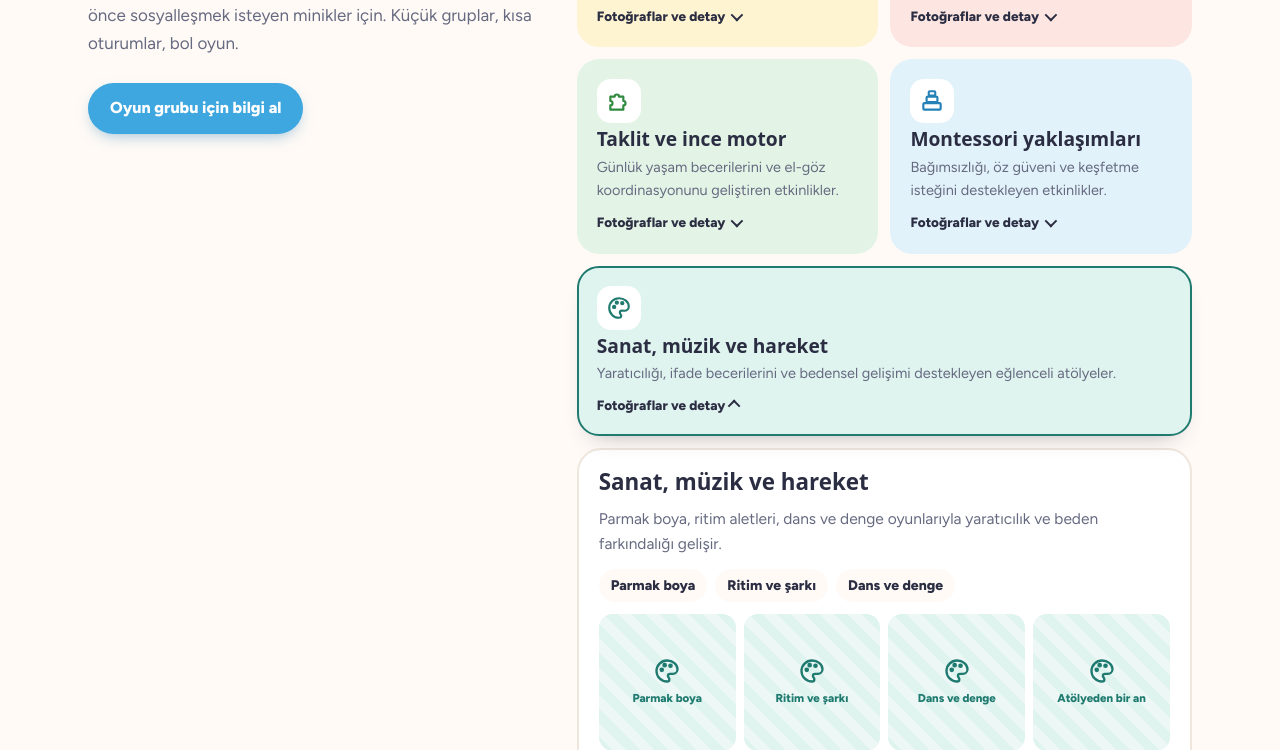
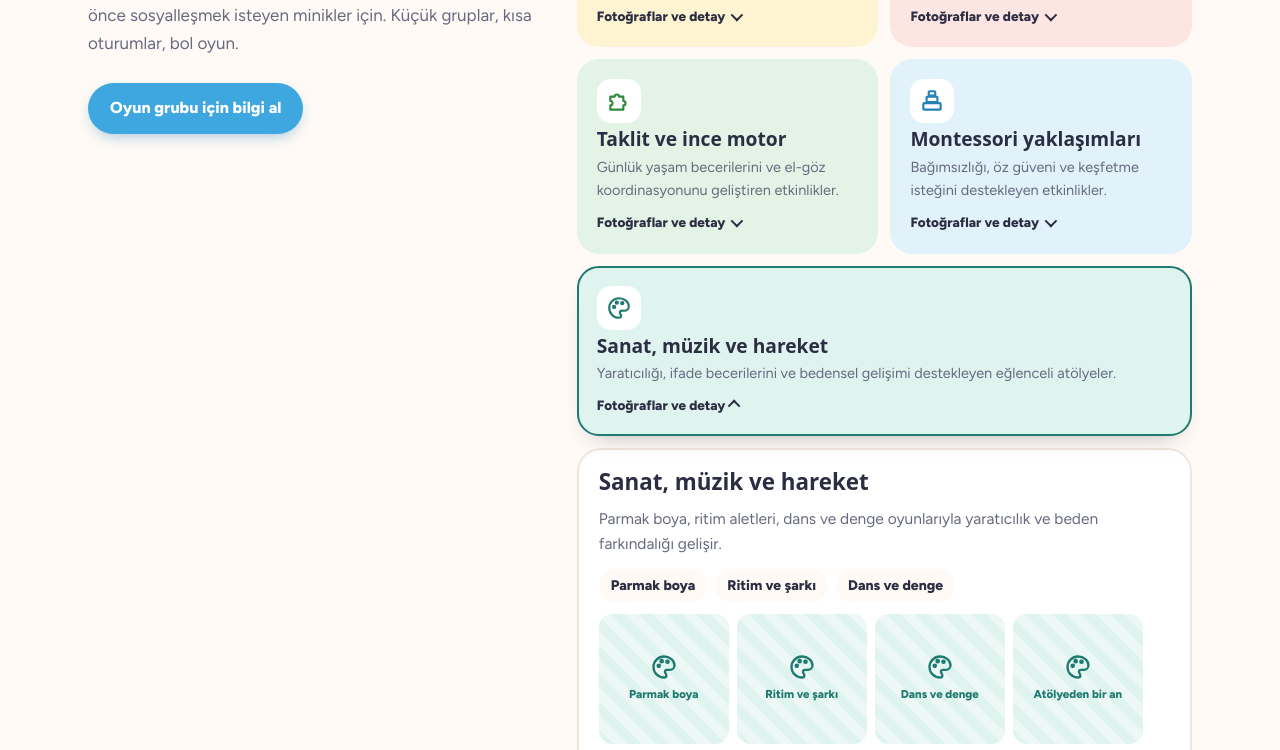
Before and after one commit to nnumanbekir-lgtm/minik-damlalar-kres, a plain HTML site: page index.html in a window 1280 px wide. Both pictures are taken after a click on the button 884 px from the left and 2098 px from the top of the page. Shown: the part 1748-2498 px from the top of the page. Drawn offline with Linux system fonts and the light colour scheme; a web font is replaced by a local one.

Commit message:
Minik Damlalar: etkinlik kartlarına detay ve fotoğraf galerisi
Co-Authored-By: Claude Opus 5.5 <noreply@anthropic.com>
Claude-Session: https://claude.ai/code/session_01V27VxCak6nhkhKEoPmg8Ct

```diff
--- a/index.html
+++ b/index.html
@@ -107,7 +107,7 @@ input[type=range]::-moz-range-thumb{width:30px;height:30px;border-radius:50%;bac
 .pgd p{color:var(--muted);font-size:15.5px}
 .pgd ul{margin:0;padding:0;list-style:none;display:flex;flex-wrap:wrap;gap:8px}
 .pgd li{font-size:14px;font-weight:800;background:var(--bg);border-radius:999px;padding:5px 12px}
-.thumbs{display:grid;grid-template-columns:repeat(4,minmax(0,1fr));gap:8px}
+.thumbs{display:grid;grid-template-columns:repeat(4,minmax(0,130px));gap:8px}
 .th{font:inherit;border:0;padding:0;cursor:zoom-in;border-radius:14px;overflow:hidden;aspect-ratio:1;background:var(--b);position:relative;transition:transform .18s}
 .th:hover{transform:scale(1.03)}
 .th img{width:100%;height:100%;object-fit:cover;display:block}
@@ -132,7 +132,12 @@ dialog.lb::backdrop{background:rgba(20,22,36,.82)}
 
 /* workshops */
 .ws{display:grid;grid-template-columns:repeat(4,minmax(0,1fr));gap:14px}
-.w{background:var(--paper);border:2px solid var(--line);border-radius:24px;padding:20px;display:grid;gap:8px;align-content:start}
+.w{font:inherit;color:inherit;text-align:left;cursor:pointer;background:var(--paper);border:2px solid var(--line);border-radius:24px;padding:20px;display:grid;gap:8px;align-content:start;transition:transform .18s cubic-bezier(.2,.8,.2,1),border-color .18s,box-shadow .18s}
+.w:hover{transform:translateY(-3px);box-shadow:0 12px 24px -16px rgba(43,45,66,.45)}
+.w[aria-expanded="true"]{border-color:var(--c2);box-shadow:0 12px 24px -16px rgba(43,45,66,.45)}
+.w .more{font-size:13.5px;font-weight:800;display:inline-flex;gap:6px;align-items:center}
+.w .more:after{content:"";width:7px;height:7px;border-right:2.5px solid currentColor;border-bottom:2.5px solid currentColor;transform:rotate(45deg) translateY(-2px);transition:transform .2s}
+.w[aria-expanded="true"] .more:after{transform:rotate(-135deg) translateY(-2px)}
 .w .ic{width:52px;height:52px;border-radius:50% 50% 50% 8px;transform:rotate(-45deg);background:var(--b);display:grid;place-items:center;color:var(--c)}
 .w .ic svg{transform:rotate(45deg)}
 .w h3{font-size:1.3rem}
@@ -316,11 +321,12 @@ footer .wrap{display:flex;justify-content:space-between;gap:12px;flex-wrap:wrap;
 
 <section style="padding-top:0"><div class="wrap">
 <div class="head"><h2>Her gün başka bir renk</h2></div>
-<div class="ws">
-<div class="w" style="--b:var(--drop-soft)"><span class="ic" style="--c:var(--drop-d)"><svg class="ico" aria-hidden="true"><use href="#i-move"/></svg></span><h3>Hareket eğitimi</h3><p>Denge, koordinasyon ve beden farkındalığı için düzenli hareket saatleri.</p></div>
-<div class="w" style="--b:var(--orange-soft)"><span class="ic" style="--c:#b2601c"><svg class="ico" aria-hidden="true"><use href="#i-clay"/></svg></span><h3>Heykel ve sanat</h3><p>Kil, doğal malzemeler ve boya. Elleriyle düşünen çocuklar.</p></div>
-<div class="w" style="--b:var(--violet-soft)"><span class="ic" style="--c:#1f7a6f"><svg class="ico" aria-hidden="true"><use href="#i-pencil"/></svg></span><h3>İlkokula hazırlık</h3><p>Dikkat, kalem tutma, sesler ve sayılarla okula hazır bir başlangıç.</p></div>
-<div class="w" style="--b:var(--coral-soft)"><span class="ic" style="--c:var(--coral-d)"><svg class="ico" aria-hidden="true"><use href="#i-flag"/></svg></span><h3>Özel günler</h3><p>Bayramlar, belirli gün ve haftalar. Değerleri yaşayarak öğreniyoruz.</p></div>
+<div class="ws" id="ws">
+<button type="button" class="w" style="--b:var(--drop-soft);--c2:var(--drop-d)" aria-expanded="false" aria-controls="wsd"><span class="ic" style="--c:var(--drop-d)"><svg class="ico" aria-hidden="true"><use href="#i-move"/></svg></span><h3>Hareket eğitimi</h3><p>Denge, koordinasyon ve beden farkındalığı için düzenli hareket saatleri.</p><span class="more">Fotoğraflar ve detay</span></button>
+<button type="button" class="w" style="--b:var(--orange-soft);--c2:#b2601c" aria-expanded="false" aria-controls="wsd"><span class="ic" style="--c:#b2601c"><svg class="ico" aria-hidden="true"><use href="#i-clay"/></svg></span><h3>Heykel ve sanat</h3><p>Kil, doğal malzemeler ve boya. Elleriyle düşünen çocuklar.</p><span class="more">Fotoğraflar ve detay</span></button>
+<button type="button" class="w" style="--b:var(--violet-soft);--c2:#1f7a6f" aria-expanded="false" aria-controls="wsd"><span class="ic" style="--c:#1f7a6f"><svg class="ico" aria-hidden="true"><use href="#i-pencil"/></svg></span><h3>İlkokula hazırlık</h3><p>Dikkat, kalem tutma, sesler ve sayılarla okula hazır bir başlangıç.</p><span class="more">Fotoğraflar ve detay</span></button>
+<button type="button" class="w" style="--b:var(--coral-soft);--c2:var(--coral-d)" aria-expanded="false" aria-controls="wsd"><span class="ic" style="--c:var(--coral-d)"><svg class="ico" aria-hidden="true"><use href="#i-flag"/></svg></span><h3>Özel günler</h3><p>Bayramlar, belirli gün ve haftalar. Değerleri yaşayarak öğreniyoruz.</p><span class="more">Fotoğraflar ve detay</span></button>
+<div class="pgd" id="wsd" hidden></div>
 </div></div></section>
 
 <section class="taste" id="lezzet"><div class="wrap tg">
@@ -482,29 +488,41 @@ $('jday').addEventListener('input',day);
 function reset(){stage=0;added=[];pieces=[];jf.innerHTML='';$('jbub').innerHTML='';var br=$('jbrine');br.setAttribute('y',236);br.setAttribute('height',0);br.setAttribute('fill','rgba(190,226,242,.65)');$('jlid').style.opacity=0;$('jlid').style.transform='translateY(-30px)';$('jlbl').textContent='MİNİK DAMLALAR';steps();render()}
 steps();render();
 
-// play groups: detail + gallery
-// Fotoğraflar gelince her gruba {src:'foto.jpg',alt:'açıklama'} ekleyin; boşken önizleme kutuları görünür.
-var PG=[
+// kartlar: detay + fotoğraf galerisi (oyun grupları ve etkinlikler)
+// Fotoğraflar gelince ilgili kaydın ph listesine {src:'foto.jpg',alt:'açıklama'} ekleyin; boşken önizleme kutuları görünür.
+var DATA={
+ pl:[
  {t:'Duyusal oyun keşifleri',d:'Kum, su, pirinç ve doğal malzemelerle dolu keşif kutularında minikler dokunarak, dinleyerek ve koklayarak öğrenir. Farklı dokular dil gelişimini ve merakı besler.',k:['Duyu kutuları','Su ve kum oyunu','Doku ve ses keşfi'],ph:[]},
  {t:'Grup oyunları',d:'Halka ve çember oyunları, şarkılı oyunlar ve sıra beklemeli etkinliklerle yaşıtlarıyla iletişim kurmayı, paylaşmayı ve birlikte oynamayı öğrenir.',k:['Çember oyunları','Şarkılı halka oyunları','Paylaşma ve sıra'],ph:[]},
  {t:'Taklit ve ince motor',d:'Aktarma, takma-çıkarma ve mandal oyunlarıyla küçük kaslar güçlenir; ev işlerini taklit eden oyunlarla günlük yaşam becerileri gelişir.',k:['Aktarma oyunları','Takma ve dizme','Mutfak ve ev taklidi'],ph:[]},
  {t:'Montessori yaklaşımları',d:'Pratik yaşam etkinlikleri, eşleştirme ve sıralama materyalleriyle çocuk kendi hızında, kendi seçimiyle çalışır; öz güveni ve bağımsızlığı artar.',k:['Pratik yaşam','Eşleştirme ve sıralama','Kendi başına yapma'],ph:[]},
- {t:'Sanat, müzik ve hareket',d:'Parmak boya, ritim aletleri, dans ve denge oyunlarıyla yaratıcılık ve beden farkındalığı gelişir.',k:['Parmak boya','Ritim ve şarkı','Dans ve denge'],ph:[]}];
-var cards=[].slice.call(document.querySelectorAll('#pl .pi')),pgd=$('pgd'),cur=-1,gal=[],gi=0;
+ {t:'Sanat, müzik ve hareket',d:'Parmak boya, ritim aletleri, dans ve denge oyunlarıyla yaratıcılık ve beden farkındalığı gelişir.',k:['Parmak boya','Ritim ve şarkı','Dans ve denge'],ph:[]}],
+ ws:[
+ {t:'Hareket eğitimi',d:'Koşma, zıplama, denge ve koordinasyon oyunlarıyla büyük kaslar güçlenir. Engel parkurları ve müzikli hareket saatleri çocukların enerjisini doğru yöne akıtır.',k:['Denge ve koordinasyon','Engel parkuru','Müzikli hareket'],ph:[]},
+ {t:'Heykel ve sanat',d:'Kil, oyun hamuru, doğal ve atık malzemelerle çocuklar elleriyle düşünür. Süreç sonuçtan önemlidir; her çocuk kendi eserini kendi yoluyla yapar.',k:['Kil ve hamur','Doğal malzemeler','Boya ve kolaj'],ph:[]},
+ {t:'İlkokula hazırlık',d:'Dikkat oyunları, kalem tutma ve çizgi çalışmaları, ses ve sayı farkındalığıyla çocuk ilkokula hazır ve özgüvenli başlar.',k:['Dikkat ve hafıza','Kalem ve çizgi','Ses ve sayı'],ph:[]},
+ {t:'Özel günler',d:'Bayramlar, belirli gün ve haftalar, doğum günleri ve aile etkinlikleriyle değerleri yaşayarak öğreniyoruz. Velilerimiz de bu günlerin bir parçası.',k:['Bayram kutlamaları','Belirli gün ve haftalar','Aile etkinlikleri'],ph:[]}]};
+var gal=[],gi=0,lbCard=null;
 function tile(card,label){var d=document.createElement('span');d.className='ph-tile';d.innerHTML=card.querySelector('.ic').innerHTML;var t=document.createElement('span');t.textContent=label;d.appendChild(t);return d}
-function openPG(i){var card=cards[i];if(cur===i){close();return}cur=i;cards.forEach(function(c,j){c.setAttribute('aria-expanded',j===i)});
- var g=PG[i];pgd.innerHTML='';pgd.style.setProperty('--b',card.style.getPropertyValue('--b'));pgd.style.setProperty('--c',card.style.getPropertyValue('--c2'));
- var h=document.createElement('h3');h.textContent=g.t;var p=document.createElement('p');p.textContent=g.d;var ul=document.createElement('ul');g.k.forEach(function(x){var li=document.createElement('li');li.textContent=x;ul.appendChild(li)});
- var th=document.createElement('div');th.className='thumbs';gal=g.ph.length?g.ph:g.k.concat(['Atölyeden bir an']).map(function(x){return {label:x}});
- gal.forEach(function(ph,j){var b=document.createElement('button');b.type='button';b.className='th';b.setAttribute('aria-label',(ph.alt||ph.label)+' fotoğrafını büyüt');
-  if(ph.src){var im=document.createElement('img');im.src=ph.src;im.alt=ph.alt||'';im.loading='lazy';b.appendChild(im)}else b.appendChild(tile(card,ph.label));
-  b.onclick=function(){lbOpen(j)};th.appendChild(b)});
- pgd.append(h,p,ul,th);if(!g.ph.length){var n=document.createElement('p');n.className='pgnote';n.innerHTML='<span class="ph">Atölye fotoğraflarınız buraya eklenecek</span>';pgd.appendChild(n)}
- var row=card;if(innerWidth>=561&&!card.classList.contains('wide')&&i%2===0&&cards[i+1])row=cards[i+1];row.after(pgd);pgd.hidden=false;if(innerWidth<900)setTimeout(function(){pgd.scrollIntoView({behavior:'smooth',block:'nearest'})},50)}
-function close(){cur=-1;pgd.hidden=true;cards.forEach(function(c){c.setAttribute('aria-expanded','false')})}
-cards.forEach(function(c,i){c.addEventListener('click',function(){openPG(i)})});
+function gallery(gridId,panelId){
+ var cards=[].slice.call(document.querySelectorAll('#'+gridId+' > button')),pan=$(panelId),cur=-1,data=DATA[gridId];
+ function close(){cur=-1;pan.hidden=true;cards.forEach(function(c){c.setAttribute('aria-expanded','false')})}
+ function open(i){var card=cards[i];if(cur===i){close();return}pan.hidden=true;cur=i;cards.forEach(function(c,j){c.setAttribute('aria-expanded',j===i)});
+  var g=data[i],ph=g.ph.length?g.ph:g.k.concat(['Atölyeden bir an']).map(function(x){return {label:x}});
+  pan.innerHTML='';pan.style.setProperty('--b',card.style.getPropertyValue('--b'));pan.style.setProperty('--c',card.style.getPropertyValue('--c2'));
+  var h=document.createElement('h3');h.textContent=g.t;var p=document.createElement('p');p.textContent=g.d;var ul=document.createElement('ul');g.k.forEach(function(x){var li=document.createElement('li');li.textContent=x;ul.appendChild(li)});
+  var th=document.createElement('div');th.className='thumbs';
+  ph.forEach(function(x,j){var b=document.createElement('button');b.type='button';b.className='th';b.setAttribute('aria-label',(x.alt||x.label)+' fotoğrafını büyüt');
+   if(x.src){var im=document.createElement('img');im.src=x.src;im.alt=x.alt||'';im.loading='lazy';b.appendChild(im)}else b.appendChild(tile(card,x.label));
+   b.onclick=function(){gal=ph;lbCard=card;lbOpen(j)};th.appendChild(b)});
+  pan.append(h,p,ul,th);if(!g.ph.length){var n=document.createElement('p');n.className='pgnote';n.innerHTML='<span class="ph">Fotoğraflarınız buraya eklenecek</span>';pan.appendChild(n)}
+  // paneli tıklanan kartın satırının sonuna yerleştir
+  var row=card,top=card.offsetTop;for(var j=i+1;j<cards.length&&cards[j].offsetTop===top;j++)row=cards[j];
+  row.after(pan);pan.hidden=false;if(innerWidth<900)setTimeout(function(){pan.scrollIntoView({behavior:'smooth',block:'nearest'})},50)}
+ cards.forEach(function(c,i){c.addEventListener('click',function(){open(i)})})}
+gallery('pl','pgd');gallery('ws','wsd');
 var lb=$('lb');
-function lbShow(){var f=$('lbf'),ph=gal[gi];f.innerHTML='';if(ph.src){var im=document.createElement('img');im.src=ph.src;im.alt=ph.alt||'';f.appendChild(im)}else f.appendChild(tile(cards[cur],ph.label+' · fotoğraf eklenecek'));$('lbc').textContent=(gi+1)+' / '+gal.length}
+function lbShow(){var f=$('lbf'),ph=gal[gi];f.innerHTML='';if(ph.src){var im=document.createElement('img');im.src=ph.src;im.alt=ph.alt||'';f.appendChild(im)}else f.appendChild(tile(lbCard,ph.label+' · fotoğraf eklenecek'));$('lbc').textContent=(gi+1)+' / '+gal.length}
 function lbOpen(j){gi=j;lbShow();if(lb.showModal)lb.showModal();else lb.setAttribute('open','')}
 $('lbp').onclick=function(){gi=(gi-1+gal.length)%gal.length;lbShow()};$('lbn').onclick=function(){gi=(gi+1)%gal.length;lbShow()};
 $('lbx').onclick=function(){lb.close?lb.close():lb.removeAttribute('open')};
```
